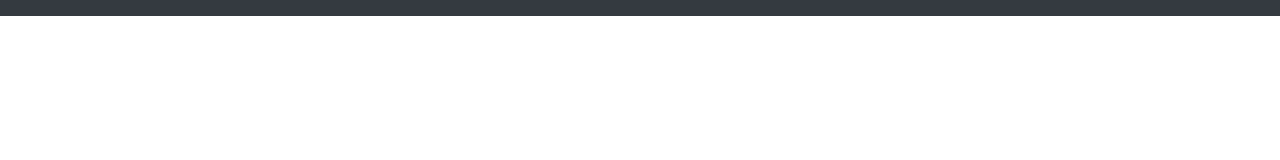
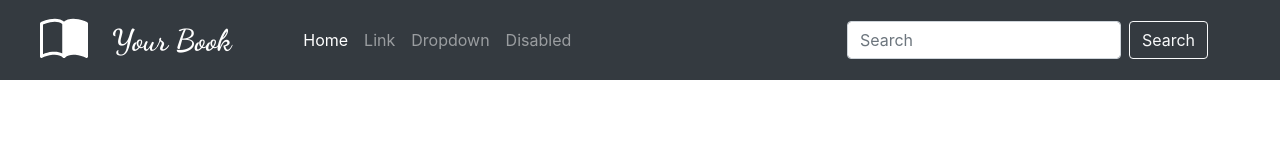
Before and after one commit to SobratKonata/1234, a website: page index.html in a window 1280 px wide. Drawn offline with nearby package versions, Linux system fonts and the light colour scheme.

Commit message:
nav bar added

```diff
--- a/css/style.css
+++ b/css/style.css
@@ -0,0 +1,4 @@
+.brand__name {
+  font-family: "Dancing Script", cursive !important;
+  font-size: 30px;
+}
--- a/index.html
+++ b/index.html
@@ -4,6 +4,12 @@
     <meta charset="UTF-8" />
     <meta name="viewport" content="width=device-width, initial-scale=1.0" />
     <title>Home | Your Book</title>
+    <!-- Google fonts -->
+    <link
+      href="https://fonts.googleapis.com/css2?family=Dancing+Script:wght@700&display=swap"
+      rel="stylesheet"
+    />
+    <!-- Bootstrap css -->
     <link
       rel="stylesheet"
       href="https://stackpath.bootstrapcdn.com/bootstrap/4.4.1/css/bootstrap.min.css"
@@ -13,7 +19,28 @@
   <body>
     <header>
       <nav class="navbar sticky-top navbar-expand-lg navbar-dark bg-dark">
-        <!-- <a class="navbar-brand" href="#">Navbar</a>
+        <a href="./index.html" class="nav-link nav__icon ml-2 mr-2">
+          <svg
+            class="bi bi-book-half"
+            width="3em"
+            height="3em"
+            viewBox="0 0 16 16"
+            fill="white"
+            xmlns="http://www.w3.org/2000/svg"
+          >
+            <path
+              fill-rule="evenodd"
+              d="M3.214 1.072C4.813.752 6.916.71 8.354 2.146A.5.5 0 018.5 2.5v11a.5.5 0 01-.854.354c-.843-.844-2.115-1.059-3.47-.92-1.344.14-2.66.617-3.452 1.013A.5.5 0 010 13.5v-11a.5.5 0 01.276-.447L.5 2.5l-.224-.447.002-.001.004-.002.013-.006a5.017 5.017 0 01.22-.103 12.958 12.958 0 012.7-.869zM1 2.82v9.908c.846-.343 1.944-.672 3.074-.788 1.143-.118 2.387-.023 3.426.56V2.718c-1.063-.929-2.631-.956-4.09-.664A11.958 11.958 0 001 2.82z"
+              clip-rule="evenodd"
+            />
+            <path
+              fill-rule="evenodd"
+              d="M12.786 1.072C11.188.752 9.084.71 7.646 2.146A.5.5 0 007.5 2.5v11a.5.5 0 00.854.354c.843-.844 2.115-1.059 3.47-.92 1.344.14 2.66.617 3.452 1.013A.5.5 0 0016 13.5v-11a.5.5 0 00-.276-.447L15.5 2.5l.224-.447-.002-.001-.004-.002-.013-.006-.047-.023a12.582 12.582 0 00-.799-.34 12.96 12.96 0 00-2.073-.609z"
+              clip-rule="evenodd"
+            />
+          </svg>
+        </a>
+        <a class="navbar-brand brand__name" href="./index.html">Your Book</a>
         <button
           class="navbar-toggler"
           type="button"
@@ -26,7 +53,7 @@
           <span class="navbar-toggler-icon"></span>
         </button>
 
-        <div class="collapse navbar-collapse" id="navbarSupportedContent">
+        <div class="collapse navbar-collapse ml-5" id="navbarSupportedContent">
           <ul class="navbar-nav mr-auto">
             <li class="nav-item active">
               <a class="nav-link" href="#"
@@ -36,47 +63,29 @@
             <li class="nav-item">
               <a class="nav-link" href="#">Link</a>
             </li>
-            <li class="nav-item dropdown">
-              <a
-                class="nav-link dropdown-toggle"
-                href="#"
-                id="navbarDropdown"
-                role="button"
-                data-toggle="dropdown"
-                aria-haspopup="true"
-                aria-expanded="false"
-              >
+            <li class="nav-item">
+              <a class="nav-link" href="#">
                 Dropdown
               </a>
-              <div class="dropdown-menu" aria-labelledby="navbarDropdown">
-                <a class="dropdown-item" href="#">Action</a>
-                <a class="dropdown-item" href="#">Another action</a>
-                <div class="dropdown-divider"></div>
-                <a class="dropdown-item" href="#">Something else here</a>
-              </div>
             </li>
             <li class="nav-item">
-              <a
-                class="nav-link disabled"
-                href="#"
-                tabindex="-1"
-                aria-disabled="true"
+              <a class="nav-link" href="#" tabindex="-1" aria-disabled="true"
                 >Disabled</a
               >
             </li>
           </ul>
-          <form class="form-inline my-2 my-lg-0">
+          <form class="form-inline mr-5 p-2 my-2 my-lg-0">
             <input
               class="form-control mr-sm-2"
               type="search"
               placeholder="Search"
               aria-label="Search"
             />
-            <button class="btn btn-outline-success my-2 my-sm-0" type="submit">
+            <button class="btn btn-outline-light my-2 my-sm-0" type="submit">
               Search
             </button>
           </form>
-        </div> -->
+        </div>
       </nav>
     </header>
   </body>
```
Also changed, not shown: img/svg/sprite.svg (added).
